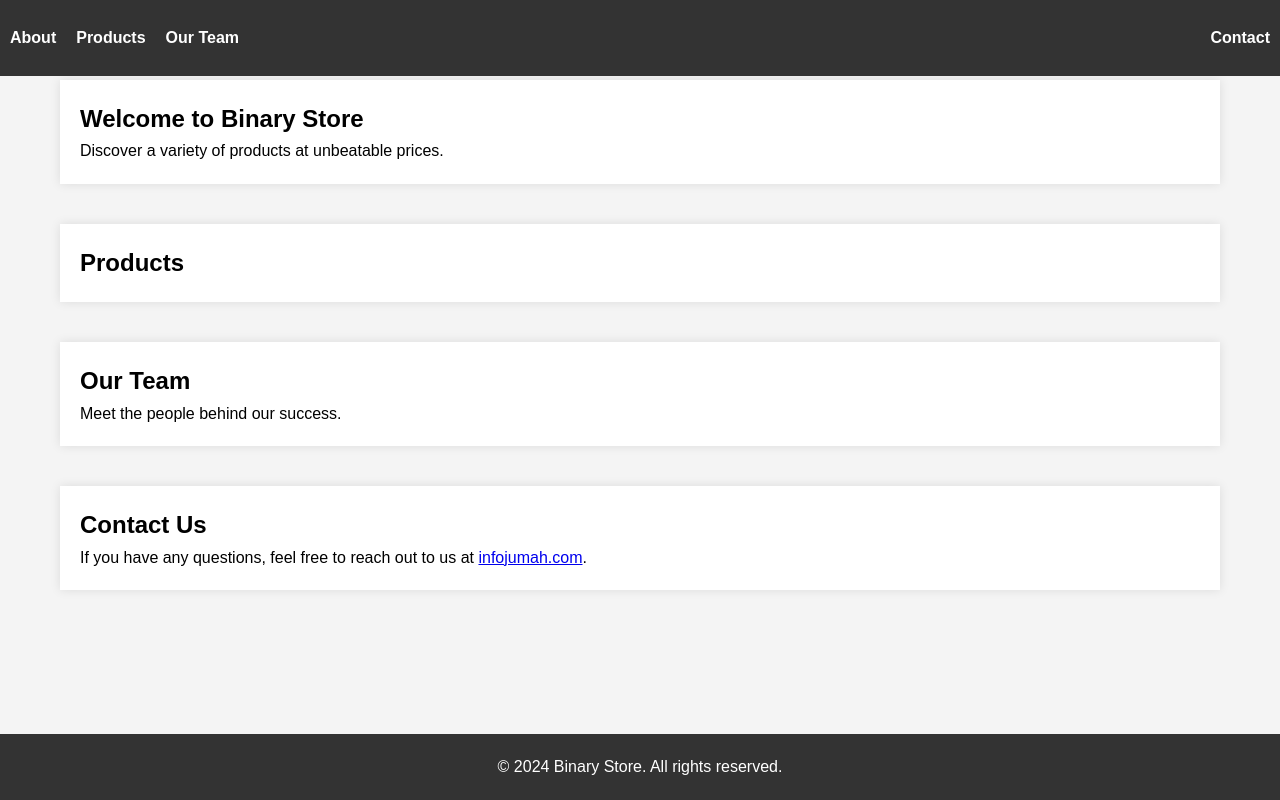
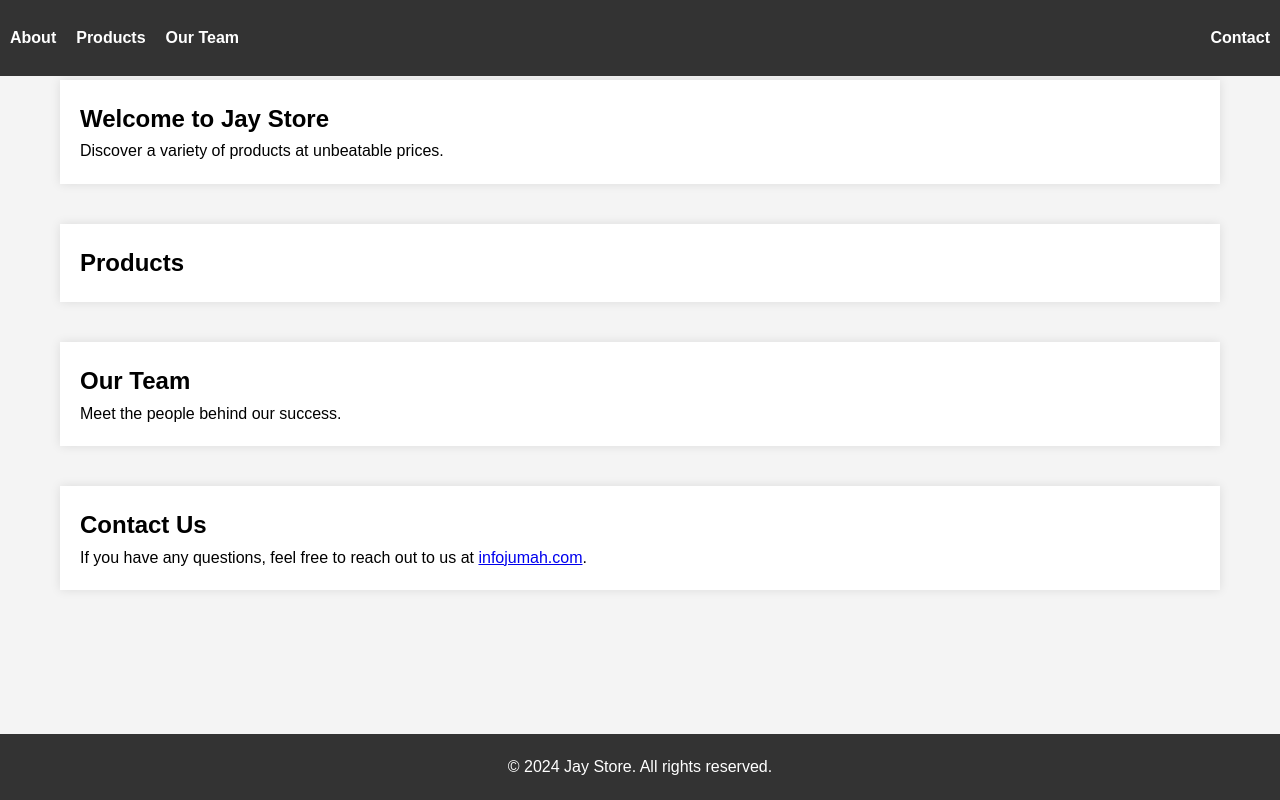
Before and after one commit to Jumah18/Jay-Store, a plain HTML site: page index.html in a window 1280 px wide. Drawn offline with Linux system fonts and the light colour scheme; no server answers.

Commit message:
Update index.html

```diff
--- a/index.html
+++ b/index.html
@@ -23,7 +23,7 @@
     <div class="container">
         <!-- About Section -->
         <section id="about">
-            <h1>Welcome to Binary Store</h1>
+            <h1>Welcome to Jay Store</h1>
             <p>Discover a variety of products at unbeatable prices.</p>
         </section>
 
@@ -51,7 +51,7 @@
 
     <!-- Footer -->
     <footer>
-        <p>&copy; 2024 Binary Store. All rights reserved.</p>
+        <p>&copy; 2024 Jay Store. All rights reserved.</p>
     </footer>
 
     <script src="script.js"></script>
```
